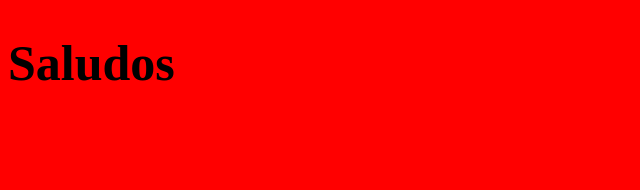
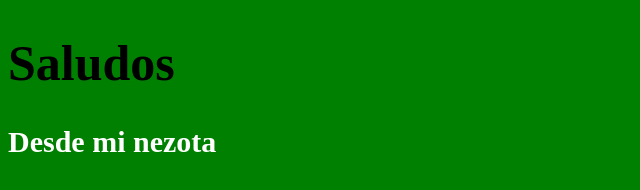
Before and after one commit to jeshc/isgit, a plain HTML site: page index.html in a window 1280 px wide. Shown: the whole page, without its empty margins (0-640 px from the left). Drawn offline with Linux system fonts and the light colour scheme.

Commit message:
se agrega h2 y cambio de color

```diff
--- a/index.html
+++ b/index.html
@@ -6,5 +6,6 @@
 </head>
 <body>
 	<h1>Saludos</h1>
+	<h2>Desde mi nezota</h2>
 </body>
 </html>
--- a/master.css
+++ b/master.css
@@ -1,7 +1,12 @@
 body{
-	background-color: red;
+	background-color: green;
 }
 
 h1{
 	font-size: 50px;
 }
+
+h2{
+	font-size: 30px;
+	color: white;
+}
```
